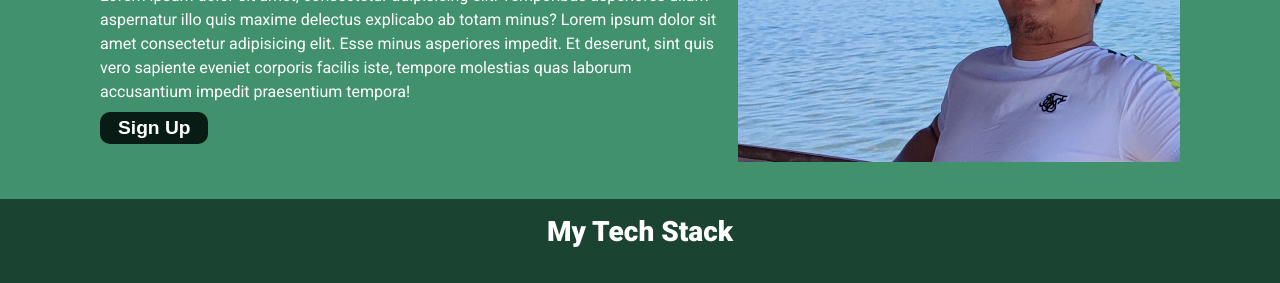
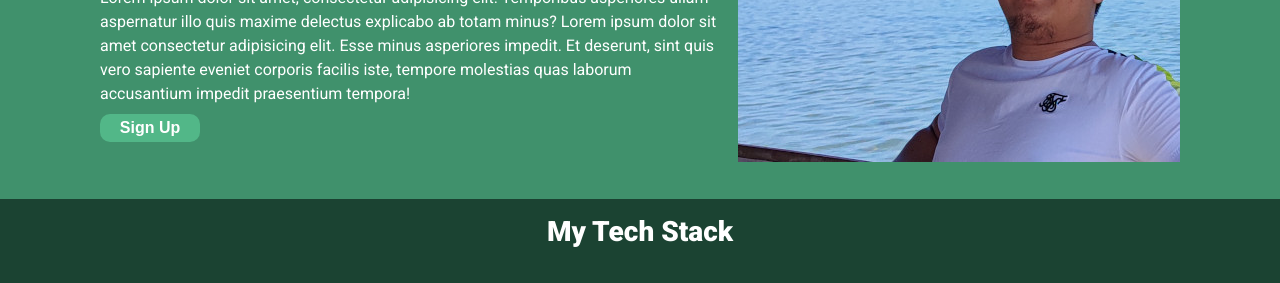
Before and after one commit to robertjrdev/landing-page, a plain HTML site: page index.html in a window 1280 px wide. Shown: the part 236-519 px from the top of the page. Drawn offline with Linux system fonts and the light colour scheme.

Commit message:
Edit button style

```diff
--- a/css/styles.css
+++ b/css/styles.css
@@ -91,18 +91,19 @@ img {
 }
 
 .header button {
-    font-size: 1.2rem;
     font-weight: 700;
+    min-width: 100px;
+    font-size: 1em;
     color: #fff;
-    background-color: #081C15;
+    background-color: #52B788;
     margin: .5rem 0;
     padding: 5px 18px;
     border-radius: 10px;
     border: none;
 }
 .header button:hover {
-    color: #03071E;
     background-color: white;
+    color: #52B788;
     box-shadow: 0px 6px 17px 0px rgba(0,0,0,0.68);
 }
 
```
